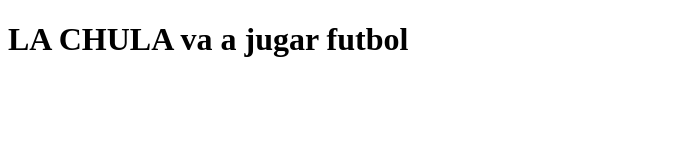
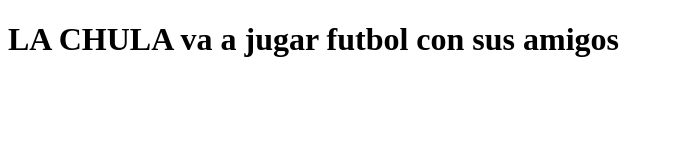
Before and after one commit to jarvychavez/La-chula, a plain HTML site: page index.html in a window 1280 px wide. Shown: the whole page, without its empty margins (0-674 px from the left). Drawn offline with Linux system fonts and the light colour scheme.

Commit message:
calis 2 ...

```diff
--- a/index.html
+++ b/index.html
@@ -7,7 +7,7 @@
 </head>
 <body>
 
-    <h1>LA CHULA va a jugar futbol</h1>
+    <h1>LA CHULA va a jugar futbol con sus amigos</h1>
 
 </body>
 </html>
```
